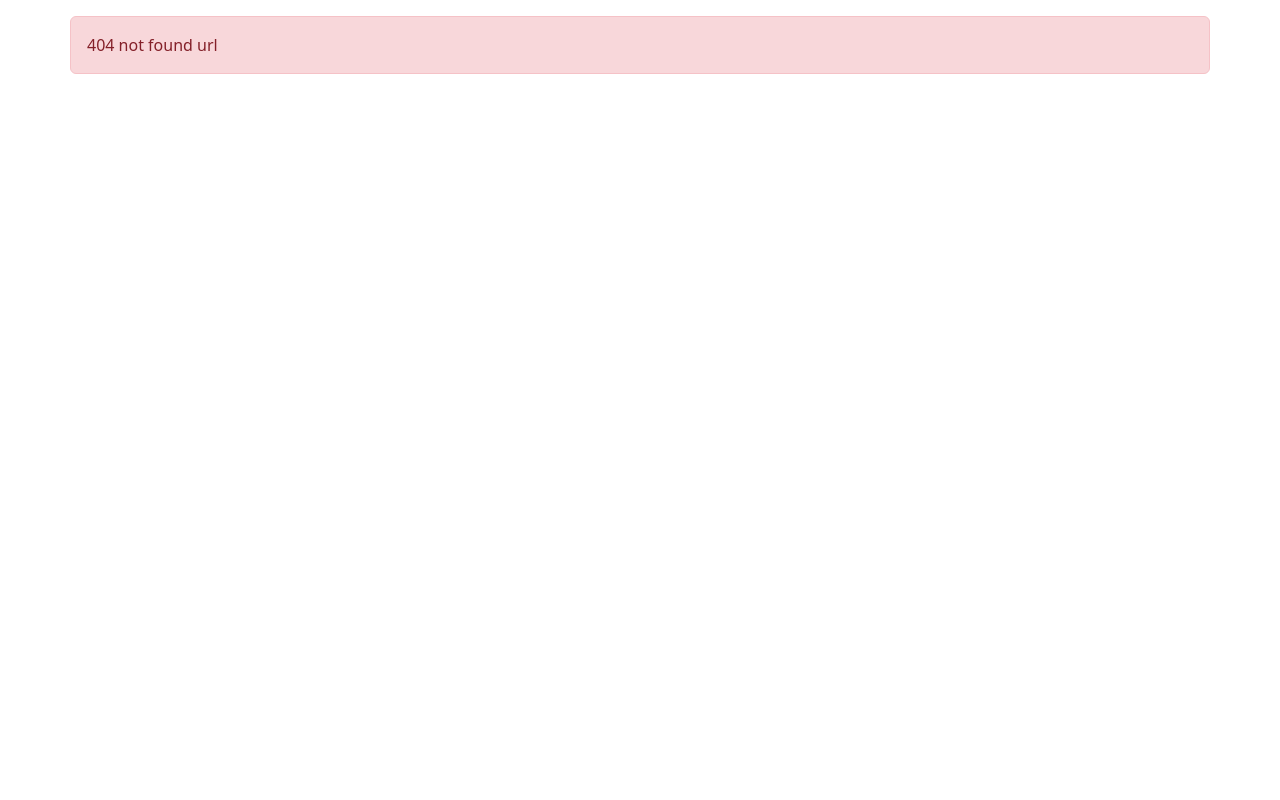
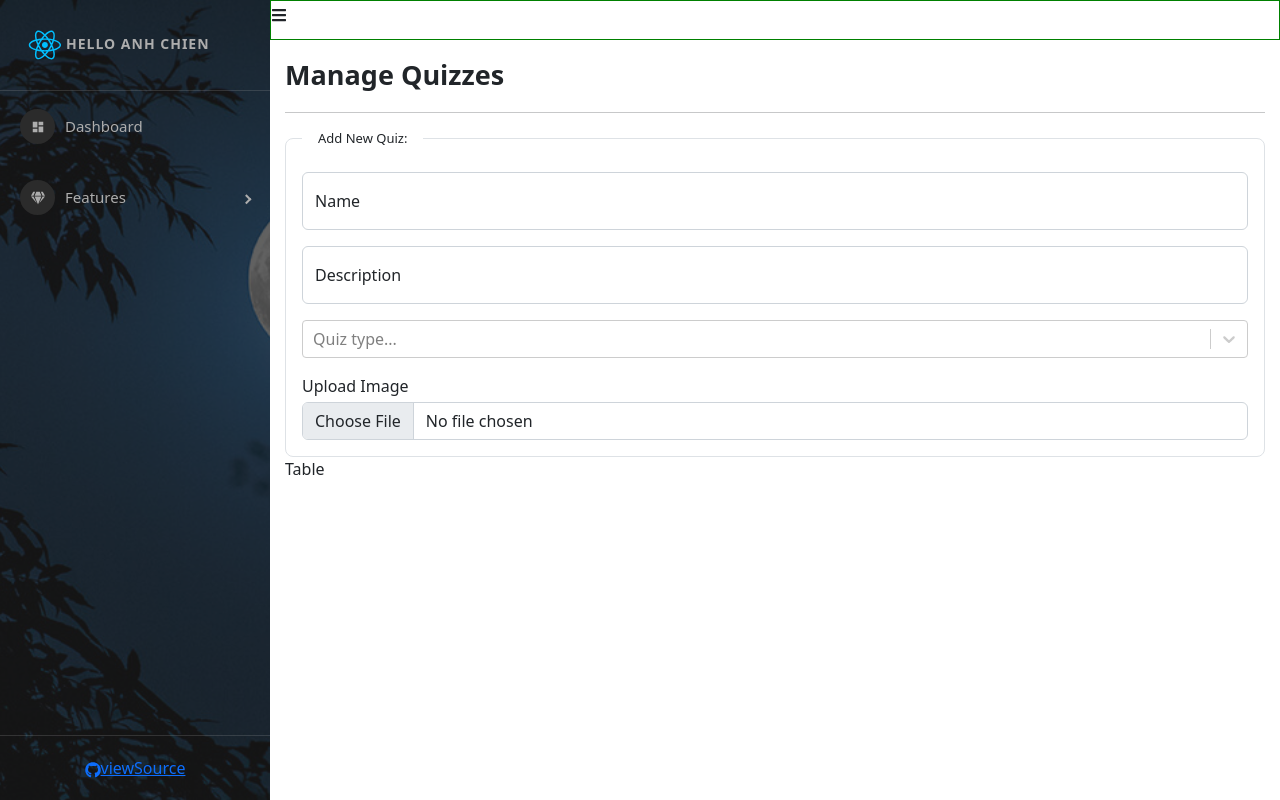
Before and after one commit to chien1605/react_project, a React (Create React App) app: page /admins/manage-quizzes in a window 1280 px wide. Before the commit this address had no page. Built offline with nearby package versions, Linux system fonts and the light colour scheme.

Commit message:
manage quiz

```diff
--- a/package.json
+++ b/package.json
@@ -20,6 +20,7 @@
     "react-redux": "8.0.1",
     "react-router-dom": "^6.3.0",
     "react-scripts": "5.0.1",
+    "react-select": "5.4.0",
     "react-toastify": "9.0.7",
     "redux": "4.2.0",
     "redux-devtools-extension": "2.13.9",
--- a/src/Layout.js
+++ b/src/Layout.js
@@ -10,6 +10,7 @@
 import 'react-toastify/dist/ReactToastify.css';
 import ListQuiz from "./components/User/ListQuiz";
 import DetailQuiz from "./components/User/DetailQuiz";
+import ManageQuiz from "./components/Admin/Content/Quiz/ManageQuiz";
 const NotFound = () => {
     return (
         <div className="container mt-3 alert alert-danger">
@@ -29,6 +30,7 @@
                 <Route path = "admins" element={<Admin/>}>
                     <Route index element={<Dashboard/>}/>
                     <Route path = "manage-users" element={<ManageUser/>}/>
+                    <Route path = "manage-quizzes" element={<ManageQuiz/>}/>
                 </Route>
 
                 <Route path = "/login" element={<Login/>}/>
--- /dev/null
+++ b/src/components/Admin/Content/Quiz/ManageQuiz.js
@@ -0,0 +1,73 @@
+import './ManageQuiz.scss';
+import Select from 'react-select';
+import {useState} from "react";
+
+const options = [
+    { value: 'EASY', label: 'EASY' },
+    { value: 'MEDIUM', label: 'MEDIUM' },
+    { value: 'HARD', label: 'HARD' },
+];
+const ManageQuiz = (props) => {
+    const [name, setName] = useState('');
+    const [description, setDescription] = useState('');
+    const [type, setType] = useState('EASY');
+    const [image, setImage] = useState(null);
+    const handleChangeFile = (event) => {
+
+    }
+    return (
+        <div className="quiz-container">
+            <div className="title">
+                Manage Quizzes
+            </div>
+            <hr />
+            <div className="add-new">
+                <fieldset className="border rounded-3 p-3">
+                    <legend className="float-none w-auto px-3">Add New Quiz:</legend>
+                    <div className="form-floating mb-3">
+                        <input
+                            type="text"
+                            className="form-control"
+                            placeholder='your quiz name'
+                            value={name}
+                            onChange={(event) => setName(event.target.value)}
+                        />
+                        <label>Name</label>
+                    </div>
+                    <div className="form-floating">
+                        <input
+                            type="password"
+                            className="form-control"
+                            placeholder='description...'
+                            value={description}
+                            onChange={(event) => setDescription(event.target.value)}
+                        />
+                        <label>Description</label>
+                    </div>
+                    <div className='my-3'>
+                        <Select
+                            value={type}
+                            // onChange={this.handleChange}
+                            options={options}
+                            placeholder={"Quiz type..."}
+                        />
+                    </div>
+                    <div className="more-actions form-group">
+                        <label className='mb-1'>Upload Image</label>
+                        <input
+                            type="file"
+                            className='form-control'
+                            onChange={(event) => handleChangeFile(event)}
+                        />
+                    </div>
+
+                </fieldset>
+            </div>
+            <div className="list-detail">
+                Table
+            </div>
+        </div>
+    )
+}
+
+export default ManageQuiz;
--- /dev/null
+++ b/src/components/Admin/Content/Quiz/ManageQuiz.scss
@@ -0,0 +1,11 @@
+.quiz-container {
+  padding: 15px;
+  .title {
+    font-size: 27px;
+    font-weight: 600;
+  }
+
+  legend {
+    font-size: 13px;
+  }
+}
--- a/src/components/Admin/SideBar.js
+++ b/src/components/Admin/SideBar.js
@@ -13,10 +13,11 @@
 import sidebarBg from '../../assets/trang.png';
 import {DiReact} from "react-icons/di";
 import {MdDashboard} from "react-icons/md";
-import {Link} from 'react-router-dom';
+import {Link, useNavigate} from 'react-router-dom';
 
 
 const SideBar = (props) => {
+    const navigate = useNavigate();
     const { image, collapsed, toggled, handleToggleSidebar } = props;
     return (
         <>
@@ -41,7 +42,9 @@
                         }}
                     >
                         <DiReact size={'3em'} color={"00bfff"}/>
-                        <span>Hello Anh Chien</span>
+                        <span onClick={() => navigate("/")}>
+                            Hello Anh Chien
+                        </span>
                     </div>
                 </SidebarHeader>
 
@@ -64,7 +67,10 @@
                                 Quản lý users
                                 <Link to="/admins/manage-users"/>
                             </MenuItem>
-                            <MenuItem>Quản Lý Bài Quiz</MenuItem>
+                            <MenuItem>
+                                Quản Lý Bài Quiz
+                                <Link to="/admins/manage-quizzes"/>
+                            </MenuItem>
                             <MenuItem>Quản Lý câu hỏi</MenuItem>
                         </SubMenu>
 
```
Also changed, not shown: 1 other file (tests, documents, lock files or other folders).
